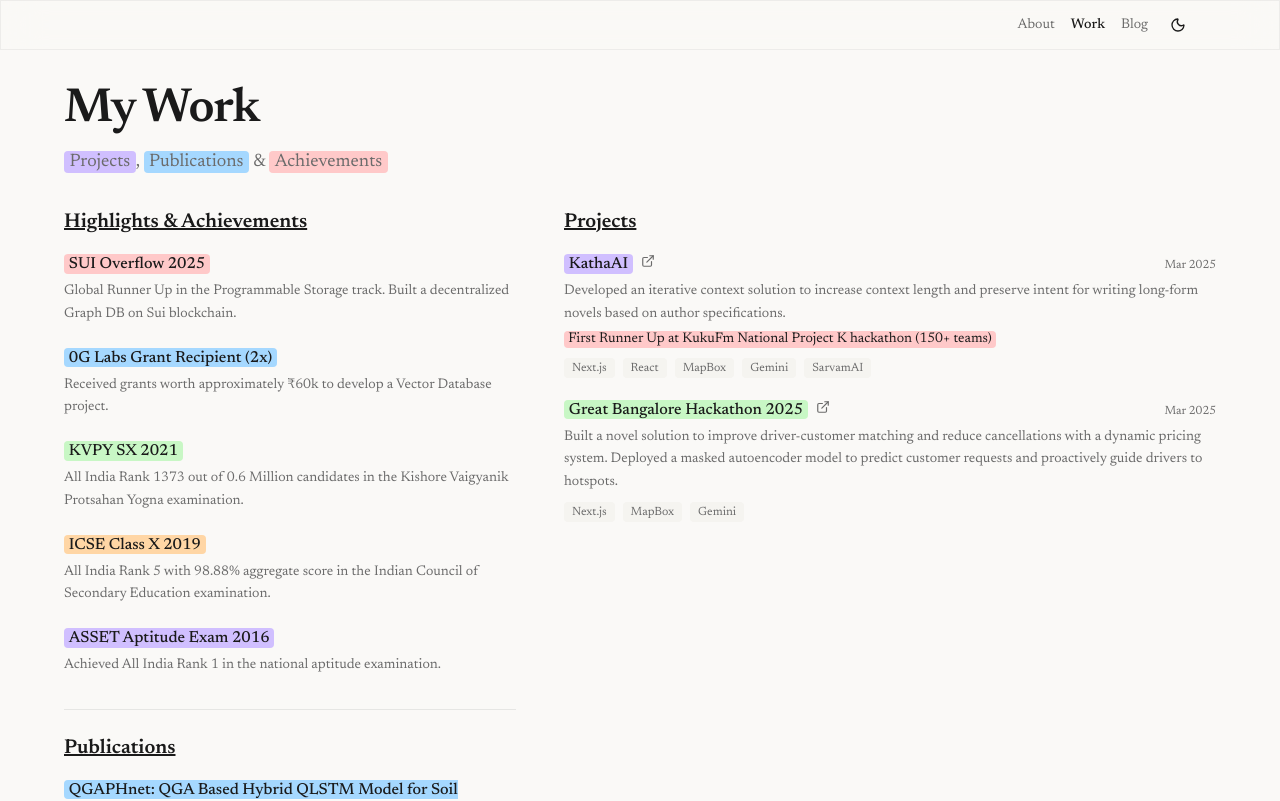
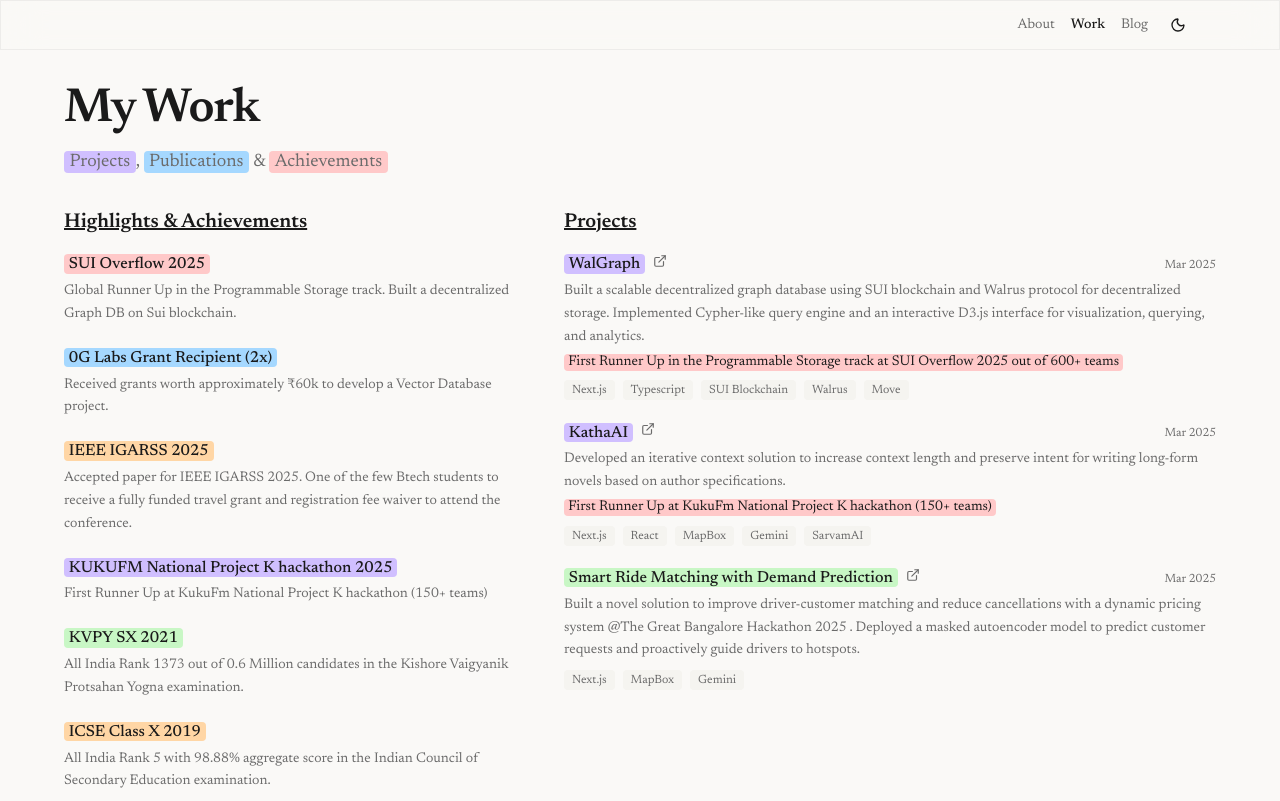
Before and after one commit to mallikaakash/minimal-portfolio, a Next.js app: page /work in a window 1280 px wide. Shown: the top 801 px of the page. Built offline with nearby package versions, Linux system fonts and the light colour scheme; no server answers.

Commit message:
changes in the project and highlights space

```diff
--- a/src/app/page.tsx
+++ b/src/app/page.tsx
@@ -127,7 +127,7 @@ export default function Home() {
                 <div className="space-y-2">
                   {education.map((edu, index) => (
                     <p key={index} className="text-sm">
-                      <span className="font-medium">{edu.institution}</span>
+                      <span className="text-base">{edu.institution}</span>
                       <span className="text-foreground-muted">
                         {" : "}
                         {edu.degree} · {edu.score} · {edu.period}
--- a/src/content/data.ts
+++ b/src/content/data.ts
@@ -59,13 +59,13 @@ export const education: EducationItem[] = [
     institution: "NIT Karnataka, Surathkal",
     degree: "B.Tech EEE, Minor in CS",
     score: "8.07 CGPA",
-    period: "2021–25",
+    period: "2021-25",
   },
   {
     institution: "National Public School, Rajajinagar",
     degree: "CBSE Class XII",
     score: "97.6%",
-    period: "2021",
+    period: "2019-21",
   },
   {
     institution: "Presidency School, Nandini Layout",
@@ -153,6 +153,16 @@ export const highlights: HighlightItem[] = [
     color: "blue",
   },
   {
+    title: "IEEE IGARSS 2025",
+    description: "Accepted paper for IEEE IGARSS 2025. One of the few Btech students to receive a fully funded travel grant and registration fee waiver to attend the conference.",
+    color: "orange",
+  },
+  {
+    title: "KUKUFM National Project K hackathon 2025",
+    description: "First Runner Up at KukuFm National Project K hackathon (150+ teams)",
+    color: "purple",
+  },
+  {
     title: "KVPY SX 2021",
     description: "All India Rank 1373 out of 0.6 Million candidates in the Kishore Vaigyanik Protsahan Yogna examination.",
     color: "green",
@@ -185,6 +195,16 @@ export interface ProjectItem {
 
 export const projects: ProjectItem[] = [
   {
+    name: "WalGraph",
+    description:
+      "Built a scalable decentralized graph database using SUI blockchain and Walrus protocol for decentralized storage. Implemented Cypher-like query engine and an interactive D3.js interface for visualization, querying, and analytics.",
+    tech: ["Next.js", "Typescript", "SUI Blockchain", "Walrus", "Move"],
+    github: "https://github.com/violinadoley/WalGraph",
+    period: "Mar 2025",
+    color: "purple",
+    achievement: "First Runner Up in the Programmable Storage track at SUI Overflow 2025 out of 600+ teams",
+  },
+  {
     name: "KathaAI",
     description:
       "Developed an iterative context solution to increase context length and preserve intent for writing long-form novels based on author specifications.",
@@ -195,9 +215,9 @@ export const projects: ProjectItem[] = [
     achievement: "First Runner Up at KukuFm National Project K hackathon (150+ teams)",
   },
   {
-    name: "Great Bangalore Hackathon 2025",
+    name: "Smart Ride Matching with Demand Prediction",
     description:
-      "Built a novel solution to improve driver-customer matching and reduce cancellations with a dynamic pricing system. Deployed a masked autoencoder model to predict customer requests and proactively guide drivers to hotspots.",
+      "Built a novel solution to improve driver-customer matching and reduce cancellations with a dynamic pricing system @The Great Bangalore Hackathon 2025 . Deployed a masked autoencoder model to predict customer requests and proactively guide drivers to hotspots.",
     tech: ["Next.js", "MapBox", "Gemini"],
     github: "https://github.com/mallikaakash/TGBH-StackedPitha",
     period: "Mar 2025",
```
